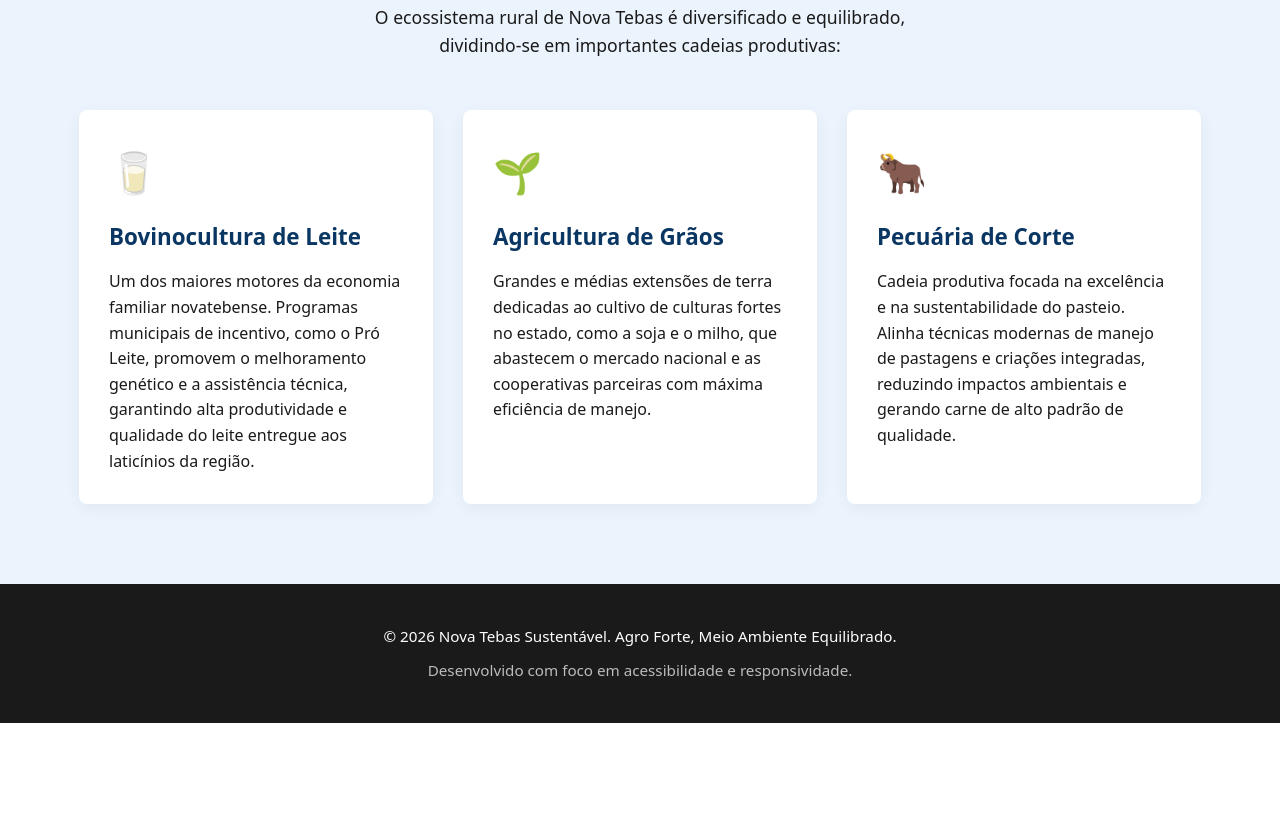
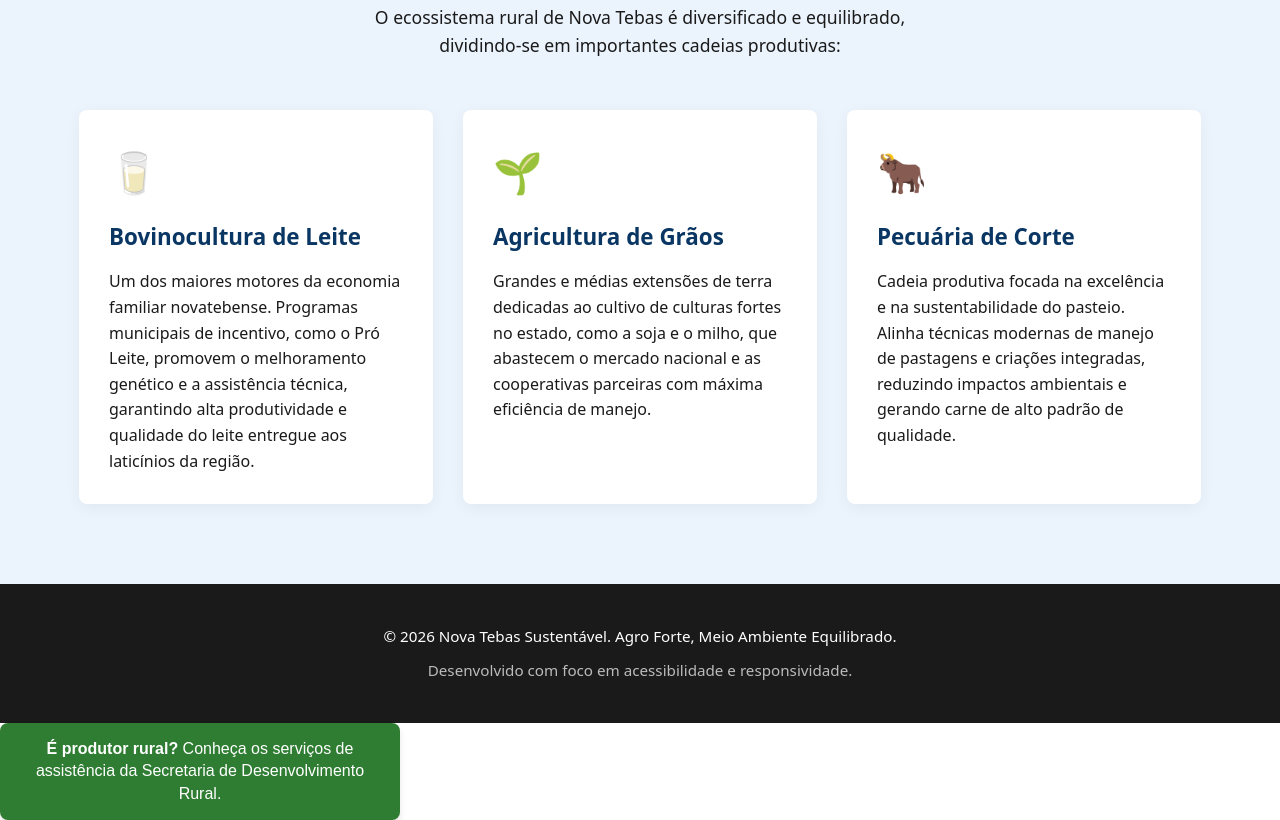
Before and after one commit to TatianeCouto-code/MODELO2---SITE-AGRINHO, a plain HTML site: page index.html in a window 1280 px wide. Shown: the part 1226-2046 px from the top of the page. Before the commit the page ends 1949 px from the top, so only its background shows below. Drawn offline with Linux system fonts and the light colour scheme.

Commit message:
botão de ação

```diff
--- a/index.html
+++ b/index.html
@@ -90,3 +90,35 @@
     <script src="script.js"></script>
 </body>
 </html>
+<!-- Botão de Ação -->
+<a href="LINK_DA_PAGINA_DE_SERVICOS" class="botao-rural">
+  <strong>É produtor rural?</strong> Conheça os serviços de assistência da Secretaria de Desenvolvimento Rural.
+</a>
+
+<!-- Estilo do Botão (Cole dentro da sua tag <head> ou no seu arquivo .css) -->
+<style>
+  .botao-rural {
+    display: inline-block;
+    background-color: #2e7d32; /* Verde sustentável/rural */
+    color: #ffffff;
+    text-decoration: none;
+    padding: 15px 25px;
+    border-radius: 8px;
+    font-family: Arial, sans-serif;
+    font-size: 16px;
+    line-height: 1.4;
+    max-width: 400px;
+    text-align: center;
+    transition: background-color 0.3s ease, transform 0.2s ease;
+    box-shadow: 0 4px 6px rgba(0, 0, 0, 0.1);
+  }
+
+  .botao-rural:hover {
+    background-color: #1b5e20; /* Verde mais escuro ao passar o mouse */
+    transform: translateY(-2px);
+  }
+
+  .botao-rural:active {
+    transform: translateY(0);
+  }
+</style>
```
